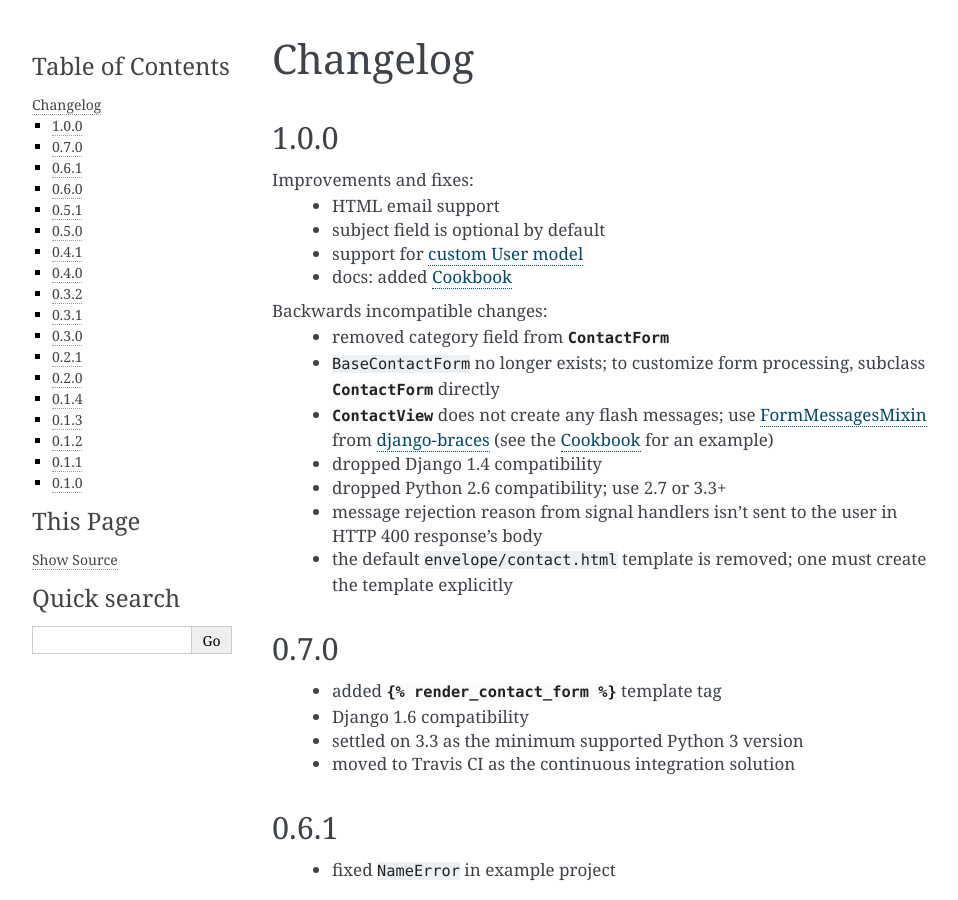
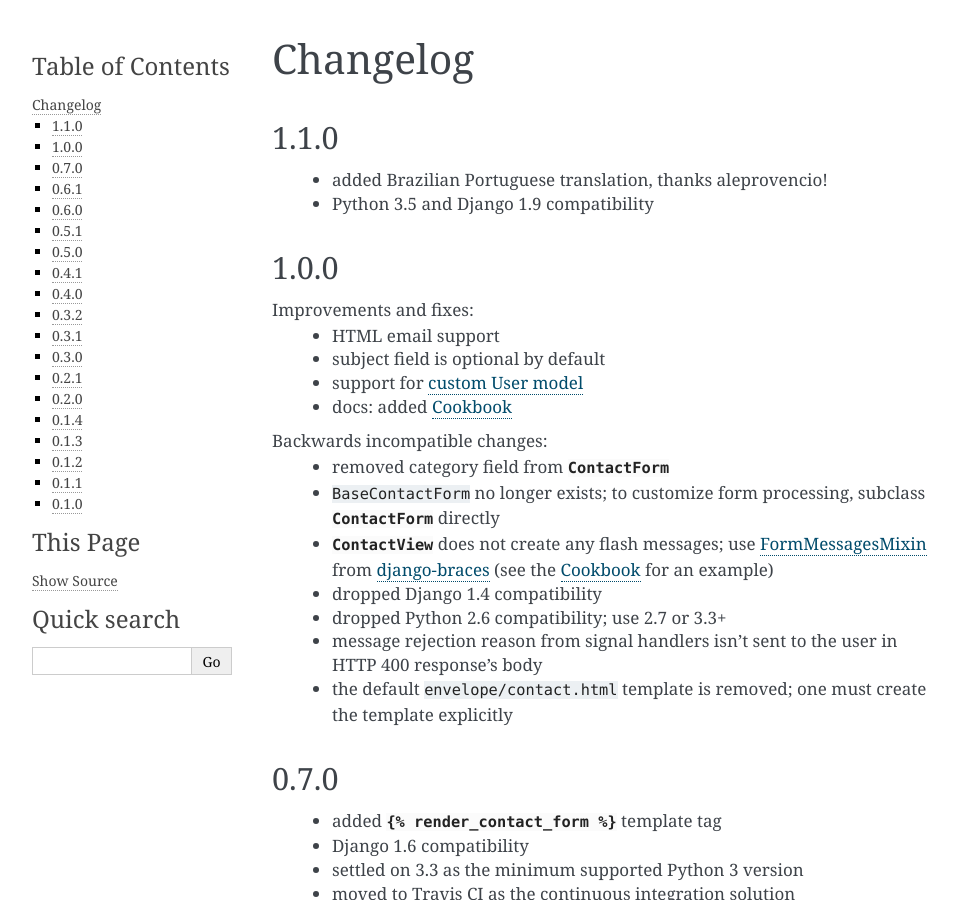
Before and after one commit to zsiciarz/django-envelope, a Sphinx documentation site: the page built from docs/changes.rst, in a window 1280 px wide and 900 px high. Shown: the whole window, without its empty margins (148-1106 px from the left). Built offline with Sphinx 7.4.7, drawn with Linux system fonts in a browser that asks for light colours.

Commit message:
Update changelog for 1.1.0

```diff
--- a/docs/changes.rst
+++ b/docs/changes.rst
@@ -1,6 +1,13 @@
 =========
 Changelog
 =========
+
+1.1.0
+-----
+
+ - added Brazilian Portuguese translation, thanks aleprovencio!
+ - Python 3.5 and Django 1.9 compatibility
+
 
 1.0.0
 -----
```
